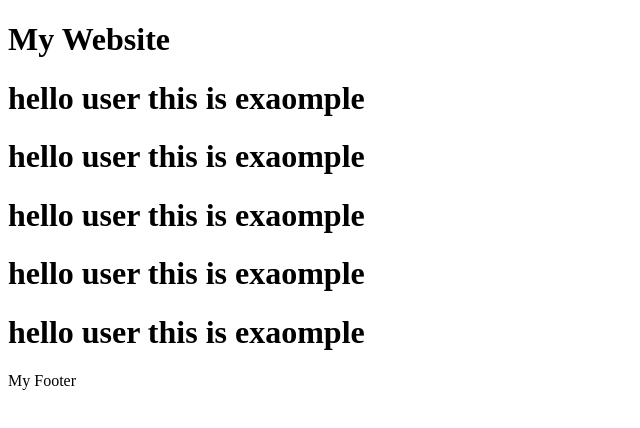
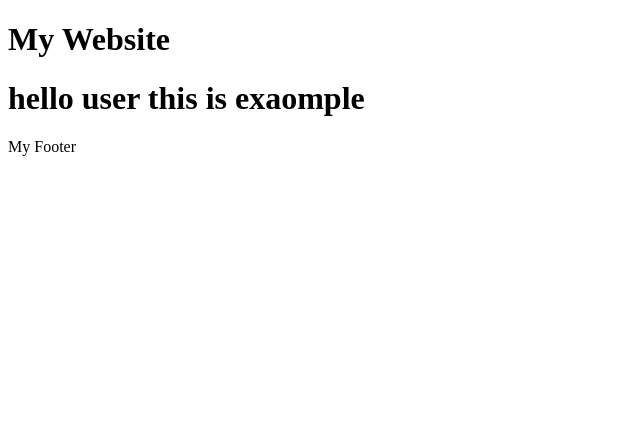
Before and after one commit to Ayushkumar00111/Nextjs, a Next.js app: page /example in a window 1280 px wide. Shown: the top 428 px of the page, without its empty margins (0-640 px from the left). Built offline with nearby package versions, Linux system fonts and the light colour scheme.

Commit message:
Replace React project with Next.js project

```diff
--- a/src/app/dynamic/page.js
+++ b/src/app/dynamic/page.js
@@ -7,8 +7,7 @@ export default function Dyanmic(){
              {Gmetadata.description}
    <a href="/dynamic/1">go to 1</a><br></br>
    <a href="/dynamic/2">go to 1</a><br></br>
-<a href="/dynamic/3">go to 1</a><br></br>
-<a href="/dynamic/4">go to 1</a><br></br>
+
         </>
     )
 }
--- a/src/app/example/page.js
+++ b/src/app/example/page.js
@@ -19,11 +19,7 @@ export default async function Example(){
 <div>
 
       <h1>hello user this is exaomple </h1>
-      <h1>hello user this is exaomple </h1>
-      <h1>hello user this is exaomple </h1>
 
-      <h1>hello user this is exaomple </h1>
-      <h1>hello user this is exaomple </h1>
 </div>
 
     )
--- a/src/app/login/page.js
+++ b/src/app/login/page.js
@@ -2,7 +2,9 @@ export default function Login(){
     return (
         <>
          <h1>hello user please login </h1>
-
+       <h1>hello user please login </h1>
+          <h1>hello user please login </h1>
+             <h1>hello user please login </h1>
              </>
     )
 }
```
